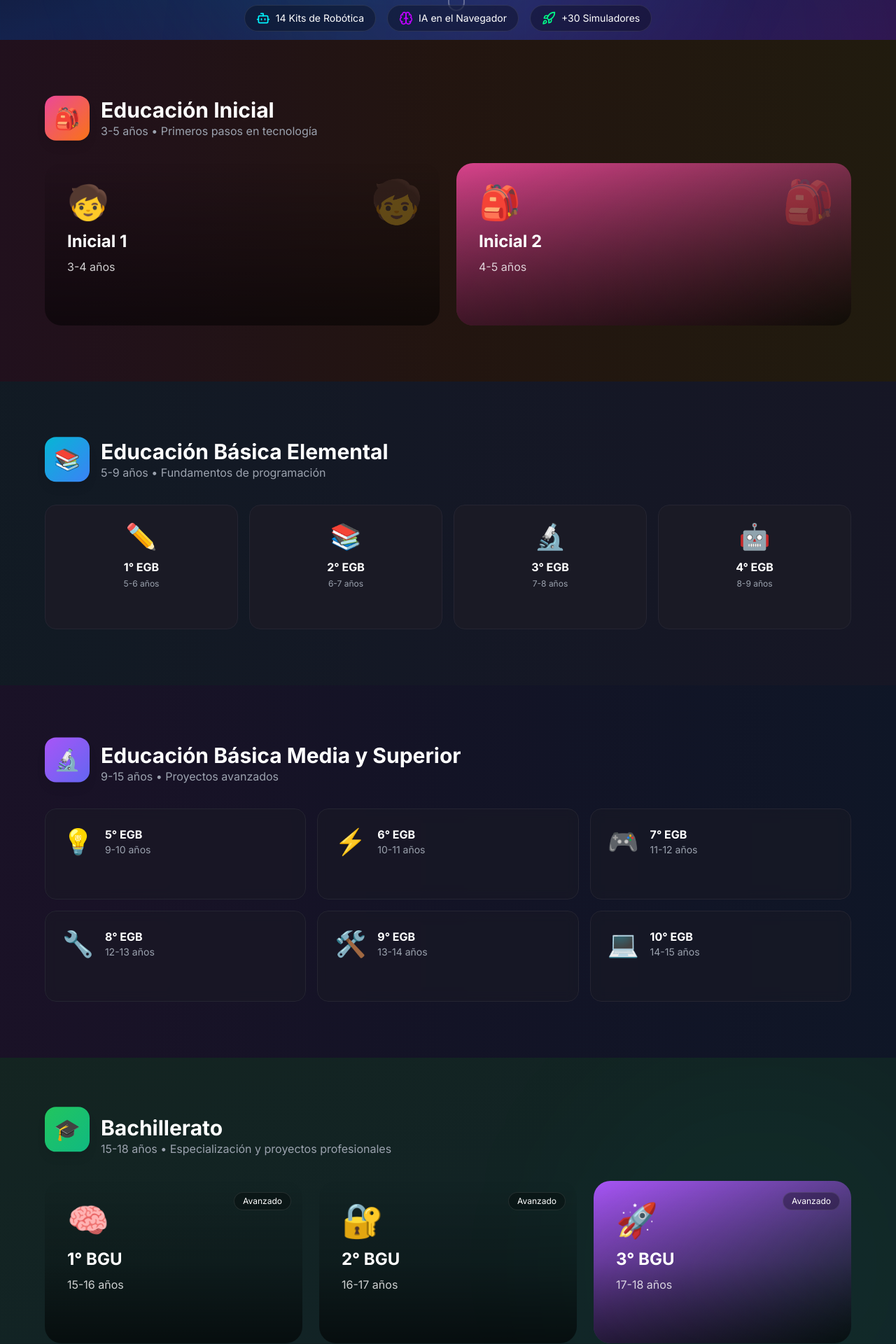
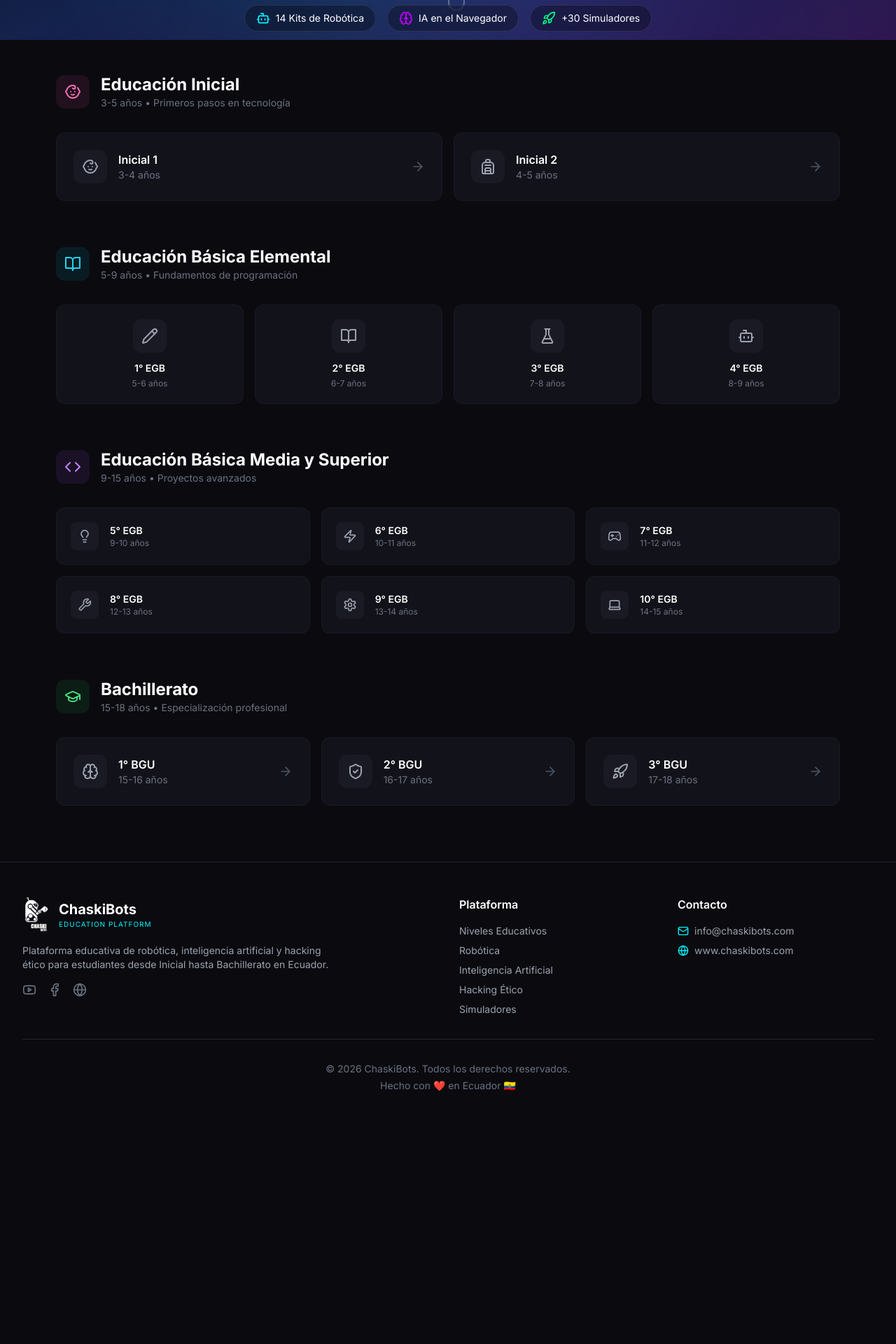
Before and after one commit to chaskibotslab/chaskibots-edu, a Next.js app: page /niveles in a window 1280 px wide. Shown: the part 488-2408 px from the top of the page at 70% size. After the commit the page ends 2097 px from the top, so only its background shows below. Built offline with nearby package versions, Linux system fonts and the light colour scheme.

Commit message:
UI profesional: iconos Lucide, login limpio, menu niveles rediseñado

```diff
--- a/src/app/login/page.tsx
+++ b/src/app/login/page.tsx
@@ -138,8 +138,8 @@ export default function LoginPage() {
                   type="email"
                   value={email}
                   onChange={(e) => setEmail(e.target.value)}
-                  className="w-full pl-10 pr-4 py-3 border border-gray-200 rounded-xl focus:ring-2 focus:ring-chaski-accent focus:border-transparent transition-all placeholder:text-gray-500"
-                  placeholder="admin@chaskibots.com"
+                  className="w-full pl-10 pr-4 py-3 border border-gray-200 rounded-xl focus:ring-2 focus:ring-chaski-accent focus:border-transparent transition-all placeholder:text-gray-300"
+                  placeholder=""
                   required
                 />
               </div>
@@ -155,8 +155,8 @@ export default function LoginPage() {
                   type={showPassword ? 'text' : 'password'}
                   value={password}
                   onChange={(e) => setPassword(e.target.value)}
-                  className="w-full pl-10 pr-12 py-3 border border-gray-200 rounded-xl focus:ring-2 focus:ring-chaski-accent focus:border-transparent transition-all placeholder:text-gray-500"
-                  placeholder="123@"
+                  className="w-full pl-10 pr-12 py-3 border border-gray-200 rounded-xl focus:ring-2 focus:ring-chaski-accent focus:border-transparent transition-all placeholder:text-gray-300"
+                  placeholder=""
                   required
                 />
                 <button
--- a/src/app/niveles/page.tsx
+++ b/src/app/niveles/page.tsx
@@ -6,7 +6,16 @@ import Image from 'next/image'
 import Header from '@/components/Header'
 import Footer from '@/components/Footer'
 import { EDUCATION_LEVELS } from '@/lib/constants'
-import { ArrowRight, Sparkles, Rocket, Brain, Bot } from 'lucide-react'
+import {
+  ArrowRight, Sparkles, Rocket, Brain, Bot, Baby, Backpack, Pencil,
+  BookOpen, FlaskConical, Lightbulb, Zap, Gamepad2, Wrench, Settings,
+  Laptop, ShieldCheck, GraduationCap, Users, Code
+} from 'lucide-react'
+
+const ICON_MAP: Record<string, any> = {
+  Baby, Backpack, Pencil, BookOpen, FlaskConical, Bot, Lightbulb,
+  Zap, Gamepad2, Wrench, Settings, Laptop, Brain, ShieldCheck, Rocket
+}
 
 export default function NivelesPage() {
   const [scrollY, setScrollY] = useState(0)
@@ -93,211 +102,153 @@ export default function NivelesPage() {
           </div>
         </section>
 
-        {/* Secciones de Niveles con diseño moderno */}
-        <div className="relative">
+        {/* Secciones de Niveles con diseño profesional */}
+        <div className="relative py-12">
+          <div className="max-w-6xl mx-auto px-4">
             {/* Educación Inicial */}
-          <section className="relative py-20 px-4 overflow-hidden">
-            <div
-              className="absolute inset-0 bg-gradient-to-r from-pink-500/10 via-orange-500/10 to-yellow-500/10"
-              style={{ transform: `translateY(${scrollY * 0.1}px)` }}
-            ></div>
-            <div className="max-w-6xl mx-auto relative z-10">
+            <div className="mb-16">
               <div className="flex items-center gap-4 mb-8">
-                <div className="w-16 h-16 bg-gradient-to-br from-pink-500 to-orange-500 rounded-2xl flex items-center justify-center text-3xl shadow-lg animate-float">
-                  🎒
+                <div className="w-12 h-12 bg-pink-500/10 rounded-xl flex items-center justify-center">
+                  <Baby className="w-6 h-6 text-pink-400" />
                 </div>
                 <div>
-                  <h2 className="text-3xl font-bold text-white">Educación Inicial</h2>
-                  <p className="text-gray-400">3-5 años • Primeros pasos en tecnología</p>
+                  <h2 className="text-2xl font-bold text-white">Educación Inicial</h2>
+                  <p className="text-gray-500 text-sm">3-5 años • Primeros pasos en tecnología</p>
                 </div>
               </div>
 
-              <div className="grid grid-cols-1 sm:grid-cols-2 gap-6">
-                {EDUCATION_LEVELS.slice(0, 2).map((level, index) => (
+              <div className="grid grid-cols-2 gap-4">
+                {EDUCATION_LEVELS.slice(0, 2).map((level) => {
+                  const IconComponent = ICON_MAP[level.icon] || Bot
+                  return (
                     <Link
                       key={level.id}
                       href={`/nivel/${level.id}`}
-                    className={`group relative overflow-hidden rounded-3xl transition-all duration-500 hover:scale-[1.02] hover:shadow-2xl stagger-${index + 1}`}
+                      className="group bg-dark-800 border border-dark-700 rounded-xl p-6 hover:border-pink-500/50 hover:bg-dark-700/50 transition-all duration-300"
                     >
-                    <div className={`absolute inset-0 bg-gradient-to-br ${level.color} opacity-90 group-hover:opacity-100 transition-opacity`}></div>
-                    <div className="absolute inset-0 bg-gradient-to-t from-black/50 to-transparent"></div>
-                    <div className="relative p-8 min-h-[200px] flex flex-col justify-end">
-                      <div className="absolute top-6 right-6 text-6xl opacity-30 group-hover:opacity-50 group-hover:scale-110 transition-all duration-500">
-                        {level.icon}
+                      <div className="flex items-center gap-4">
+                        <div className="w-12 h-12 bg-dark-700 rounded-xl flex items-center justify-center group-hover:bg-pink-500/10 transition-colors">
+                          <IconComponent className="w-6 h-6 text-gray-400 group-hover:text-pink-400 transition-colors" />
                         </div>
-                      <div className="text-5xl mb-4 group-hover:scale-110 transition-transform duration-300">{level.icon}</div>
-                      <h3 className="text-2xl font-bold text-white mb-2">{level.name}</h3>
-                      <p className="text-white/80 mb-4">{level.ageRange}</p>
-                      <div className="flex items-center text-white font-semibold opacity-0 group-hover:opacity-100 transition-all duration-300 transform translate-y-2 group-hover:translate-y-0">
-                        <span>Explorar contenido</span>
-                        <ArrowRight className="w-5 h-5 ml-2 group-hover:translate-x-2 transition-transform" />
+                        <div className="flex-1">
+                          <h3 className="font-semibold text-white">{level.name}</h3>
+                          <p className="text-gray-500 text-sm">{level.ageRange}</p>
+                        </div>
+                        <ArrowRight className="w-5 h-5 text-gray-600 group-hover:text-pink-400 group-hover:translate-x-1 transition-all" />
+                      </div>
+                    </Link>
+                  )
+                })}
               </div>
             </div>
-                  </Link>
-                ))}
-              </div>
-            </div>
-          </section>
 
-          {/* Educación General Básica - Elemental */}
-          <section className="relative py-20 px-4 bg-dark-800 overflow-hidden">
-            <div className="absolute inset-0 bg-gradient-to-r from-cyan-500/5 via-blue-500/5 to-indigo-500/5"></div>
-            <div className="max-w-6xl mx-auto relative z-10">
+            {/* Educación Básica Elemental */}
+            <div className="mb-16">
               <div className="flex items-center gap-4 mb-8">
-                <div className="w-16 h-16 bg-gradient-to-br from-cyan-500 to-blue-500 rounded-2xl flex items-center justify-center text-3xl shadow-lg animate-float" style={{animationDelay: '0.5s'}}>
-                  📚
+                <div className="w-12 h-12 bg-cyan-500/10 rounded-xl flex items-center justify-center">
+                  <BookOpen className="w-6 h-6 text-cyan-400" />
                 </div>
                 <div>
-                  <h2 className="text-3xl font-bold text-white">Educación Básica Elemental</h2>
-                  <p className="text-gray-400">5-9 años • Fundamentos de programación</p>
+                  <h2 className="text-2xl font-bold text-white">Educación Básica Elemental</h2>
+                  <p className="text-gray-500 text-sm">5-9 años • Fundamentos de programación</p>
                 </div>
               </div>
 
               <div className="grid grid-cols-2 md:grid-cols-4 gap-4">
-                {EDUCATION_LEVELS.slice(2, 6).map((level, index) => (
+                {EDUCATION_LEVELS.slice(2, 6).map((level) => {
+                  const IconComponent = ICON_MAP[level.icon] || Bot
+                  return (
                     <Link
                       key={level.id}
                       href={`/nivel/${level.id}`}
-                    className="group relative overflow-hidden rounded-2xl bg-dark-700 border border-dark-600 hover:border-neon-cyan/50 transition-all duration-300 hover:scale-105 hover:shadow-neon-cyan/20 hover:shadow-xl"
+                      className="group bg-dark-800 border border-dark-700 rounded-xl p-5 hover:border-cyan-500/50 hover:bg-dark-700/50 transition-all duration-300"
                     >
-                    <div className={`absolute inset-0 bg-gradient-to-br ${level.color} opacity-0 group-hover:opacity-20 transition-opacity duration-300`}></div>
-                    <div className="relative p-6 text-center">
-                      <div className="text-4xl mb-3 group-hover:scale-125 transition-transform duration-300">{level.icon}</div>
-                      <h3 className="font-bold text-white mb-1">{level.name}</h3>
-                      <p className="text-xs text-gray-400 mb-3">{level.ageRange}</p>
-                      <div className="flex items-center justify-center text-neon-cyan text-sm font-medium opacity-0 group-hover:opacity-100 transition-all">
-                        Ver <ArrowRight className="w-4 h-4 ml-1" />
+                      <div className="flex flex-col items-center text-center">
+                        <div className="w-12 h-12 bg-dark-700 rounded-xl flex items-center justify-center mb-3 group-hover:bg-cyan-500/10 transition-colors">
+                          <IconComponent className="w-6 h-6 text-gray-400 group-hover:text-cyan-400 transition-colors" />
+                        </div>
+                        <h3 className="font-semibold text-white text-sm">{level.name}</h3>
+                        <p className="text-gray-500 text-xs mt-1">{level.ageRange}</p>
+                      </div>
+                    </Link>
+                  )
+                })}
               </div>
             </div>
-                  </Link>
-                ))}
-              </div>
-            </div>
-          </section>
 
-          {/* Educación General Básica - Media y Superior */}
-          <section className="relative py-20 px-4 overflow-hidden">
-            <div
-              className="absolute inset-0 bg-gradient-to-r from-purple-500/10 via-indigo-500/10 to-blue-500/10"
-              style={{ transform: `translateY(${-scrollY * 0.05}px)` }}
-            ></div>
-            <div className="max-w-6xl mx-auto relative z-10">
+            {/* Educación Básica Media y Superior */}
+            <div className="mb-16">
               <div className="flex items-center gap-4 mb-8">
-                <div className="w-16 h-16 bg-gradient-to-br from-purple-500 to-indigo-500 rounded-2xl flex items-center justify-center text-3xl shadow-lg animate-float" style={{animationDelay: '1s'}}>
-                  🔬
+                <div className="w-12 h-12 bg-purple-500/10 rounded-xl flex items-center justify-center">
+                  <Code className="w-6 h-6 text-purple-400" />
                 </div>
                 <div>
-                  <h2 className="text-3xl font-bold text-white">Educación Básica Media y Superior</h2>
-                  <p className="text-gray-400">9-15 años • Proyectos avanzados</p>
+                  <h2 className="text-2xl font-bold text-white">Educación Básica Media y Superior</h2>
+                  <p className="text-gray-500 text-sm">9-15 años • Proyectos avanzados</p>
                 </div>
               </div>
 
               <div className="grid grid-cols-2 md:grid-cols-3 gap-4">
-                {EDUCATION_LEVELS.slice(6, 12).map((level, index) => (
+                {EDUCATION_LEVELS.slice(6, 12).map((level) => {
+                  const IconComponent = ICON_MAP[level.icon] || Bot
+                  return (
                     <Link
                       key={level.id}
                       href={`/nivel/${level.id}`}
-                    className="group relative overflow-hidden rounded-2xl bg-dark-700/50 backdrop-blur border border-dark-600 hover:border-neon-purple/50 transition-all duration-300 hover:scale-105"
+                      className="group bg-dark-800 border border-dark-700 rounded-xl p-5 hover:border-purple-500/50 hover:bg-dark-700/50 transition-all duration-300"
                     >
-                    <div className={`absolute inset-0 bg-gradient-to-br ${level.color} opacity-0 group-hover:opacity-30 transition-opacity duration-500`}></div>
-                    <div className="relative p-6">
                       <div className="flex items-center gap-4">
-                        <div className="text-4xl group-hover:scale-110 transition-transform duration-300">{level.icon}</div>
-                        <div>
-                          <h3 className="font-bold text-white">{level.name}</h3>
-                          <p className="text-sm text-gray-400">{level.ageRange}</p>
+                        <div className="w-10 h-10 bg-dark-700 rounded-lg flex items-center justify-center group-hover:bg-purple-500/10 transition-colors">
+                          <IconComponent className="w-5 h-5 text-gray-400 group-hover:text-purple-400 transition-colors" />
                         </div>
-                      </div>
-                      <div className="mt-4 flex items-center text-neon-purple text-sm font-medium opacity-0 group-hover:opacity-100 transition-all transform translate-x-[-10px] group-hover:translate-x-0">
-                        Explorar <ArrowRight className="w-4 h-4 ml-1" />
+                        <div className="flex-1">
+                          <h3 className="font-semibold text-white text-sm">{level.name}</h3>
+                          <p className="text-gray-500 text-xs">{level.ageRange}</p>
                         </div>
                       </div>
                     </Link>
-                ))}
-              </div>
-            </div>
-          </section>
-
-          {/* Bachillerato */}
-          <section className="relative py-20 px-4 bg-dark-800 overflow-hidden">
-            <div className="absolute inset-0">
-              <div className="absolute top-0 left-0 w-full h-full bg-gradient-to-br from-green-500/10 via-emerald-500/10 to-teal-500/10"></div>
-              <div className="absolute bottom-0 right-0 w-96 h-96 bg-neon-green/10 rounded-full blur-[150px] animate-pulse"></div>
-            </div>
-            <div className="max-w-6xl mx-auto relative z-10">
-              <div className="flex items-center gap-4 mb-8">
-                <div className="w-16 h-16 bg-gradient-to-br from-green-500 to-emerald-500 rounded-2xl flex items-center justify-center text-3xl shadow-lg animate-float" style={{animationDelay: '1.5s'}}>
-                  🎓
-                </div>
-                <div>
-                  <h2 className="text-3xl font-bold text-white">Bachillerato</h2>
-                  <p className="text-gray-400">15-18 años • Especialización y proyectos profesionales</p>
+                  )
+                })}
               </div>
             </div>
 
-              <div className="grid grid-cols-1 md:grid-cols-3 gap-6">
-                {EDUCATION_LEVELS.slice(12, 15).map((level, index) => (
+            {/* Bachillerato */}
+            <div className="mb-8">
+              <div className="flex items-center gap-4 mb-8">
+                <div className="w-12 h-12 bg-green-500/10 rounded-xl flex items-center justify-center">
+                  <GraduationCap className="w-6 h-6 text-green-400" />
+                </div>
+                <div>
+                  <h2 className="text-2xl font-bold text-white">Bachillerato</h2>
+                  <p className="text-gray-500 text-sm">15-18 años • Especialización profesional</p>
+                </div>
+              </div>
+
+              <div className="grid grid-cols-1 md:grid-cols-3 gap-4">
+                {EDUCATION_LEVELS.slice(12, 15).map((level) => {
+                  const IconComponent = ICON_MAP[level.icon] || Bot
+                  return (
                     <Link
                       key={level.id}
                       href={`/nivel/${level.id}`}
-                    className="group relative overflow-hidden rounded-3xl transition-all duration-500 hover:scale-[1.03]"
+                      className="group bg-dark-800 border border-dark-700 rounded-xl p-6 hover:border-green-500/50 hover:bg-dark-700/50 transition-all duration-300"
                     >
-                    <div className={`absolute inset-0 bg-gradient-to-br ${level.color}`}></div>
-                    <div className="absolute inset-0 bg-gradient-to-t from-black/60 via-black/20 to-transparent"></div>
-                    <div className="absolute inset-0 opacity-0 group-hover:opacity-100 transition-opacity duration-500">
-                      <div className="absolute inset-0 bg-gradient-to-r from-white/10 to-transparent"></div>
+                      <div className="flex items-center gap-4">
+                        <div className="w-12 h-12 bg-dark-700 rounded-xl flex items-center justify-center group-hover:bg-green-500/10 transition-colors">
+                          <IconComponent className="w-6 h-6 text-gray-400 group-hover:text-green-400 transition-colors" />
                         </div>
-                    <div className="relative p-8 min-h-[220px] flex flex-col justify-end">
-                      <div className="absolute top-4 right-4 glass-dark px-3 py-1 rounded-full text-xs text-white">
-                        Avanzado
+                        <div className="flex-1">
+                          <h3 className="font-semibold text-white">{level.name}</h3>
+                          <p className="text-gray-500 text-sm">{level.ageRange}</p>
                         </div>
-                      <div className="text-5xl mb-4 group-hover:scale-110 group-hover:-translate-y-2 transition-all duration-300">{level.icon}</div>
-                      <h3 className="text-2xl font-bold text-white mb-2">{level.name}</h3>
-                      <p className="text-white/80 mb-4">{level.ageRange}</p>
-                      <div className="flex items-center text-white font-semibold">
-                        <span className="opacity-0 group-hover:opacity-100 transition-all duration-300 transform translate-y-2 group-hover:translate-y-0">
-                          Acceder al contenido
-                        </span>
-                        <ArrowRight className="w-5 h-5 ml-2 opacity-0 group-hover:opacity-100 group-hover:translate-x-2 transition-all duration-300" />
-                      </div>
+                        <ArrowRight className="w-5 h-5 text-gray-600 group-hover:text-green-400 group-hover:translate-x-1 transition-all" />
                       </div>
                     </Link>
-                ))}
-              </div>
-            </div>
-          </section>
-
-          {/* CTA Final */}
-          <section className="relative py-20 px-4 overflow-hidden">
-            <div className="absolute inset-0 bg-gradient-to-r from-neon-cyan/10 via-neon-purple/10 to-neon-pink/10"></div>
-            <div className="max-w-4xl mx-auto relative z-10 text-center">
-              <div className="glass-dark rounded-3xl p-12">
-                <Sparkles className="w-12 h-12 text-neon-cyan mx-auto mb-6" />
-                <h3 className="text-3xl font-bold text-white mb-4">
-                  Contenido Adaptado a Cada Nivel
-                </h3>
-                <p className="text-gray-300 text-lg mb-8 max-w-2xl mx-auto">
-                  Cada nivel incluye videos, tutoriales, proyectos prácticos y acceso a simuladores
-                  apropiados para la edad. El contenido sigue una progresión pedagógica diseñada
-                  para maximizar el aprendizaje.
-                </p>
-                <div className="flex flex-wrap justify-center gap-4">
-                  <div className="flex items-center gap-2 text-neon-cyan">
-                    <div className="w-2 h-2 bg-neon-cyan rounded-full animate-pulse"></div>
-                    <span>Videos interactivos</span>
-                  </div>
-                  <div className="flex items-center gap-2 text-neon-purple">
-                    <div className="w-2 h-2 bg-neon-purple rounded-full animate-pulse"></div>
-                    <span>Proyectos prácticos</span>
-                  </div>
-                  <div className="flex items-center gap-2 text-neon-green">
-                    <div className="w-2 h-2 bg-neon-green rounded-full animate-pulse"></div>
-                    <span>Simuladores online</span>
+                  )
+                })}
               </div>
             </div>
           </div>
-            </div>
-          </section>
         </div>
       </main>
 
```
Also changed, not shown: src/app/page.tsx (+13 -5 lines), src/lib/constants.ts (+15 -15 lines), 1 other file (tests, documents, lock files or other folders). Lines whose indentation alone changed are shown as unchanged.
